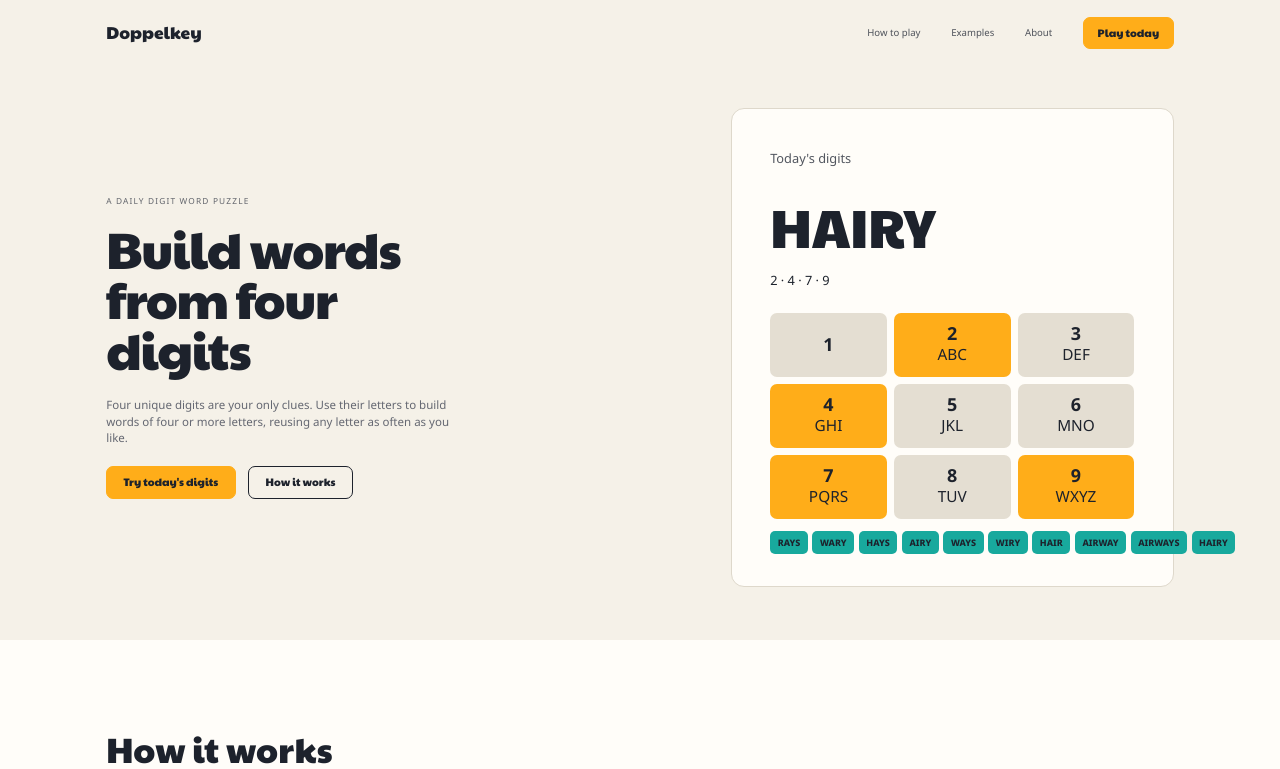
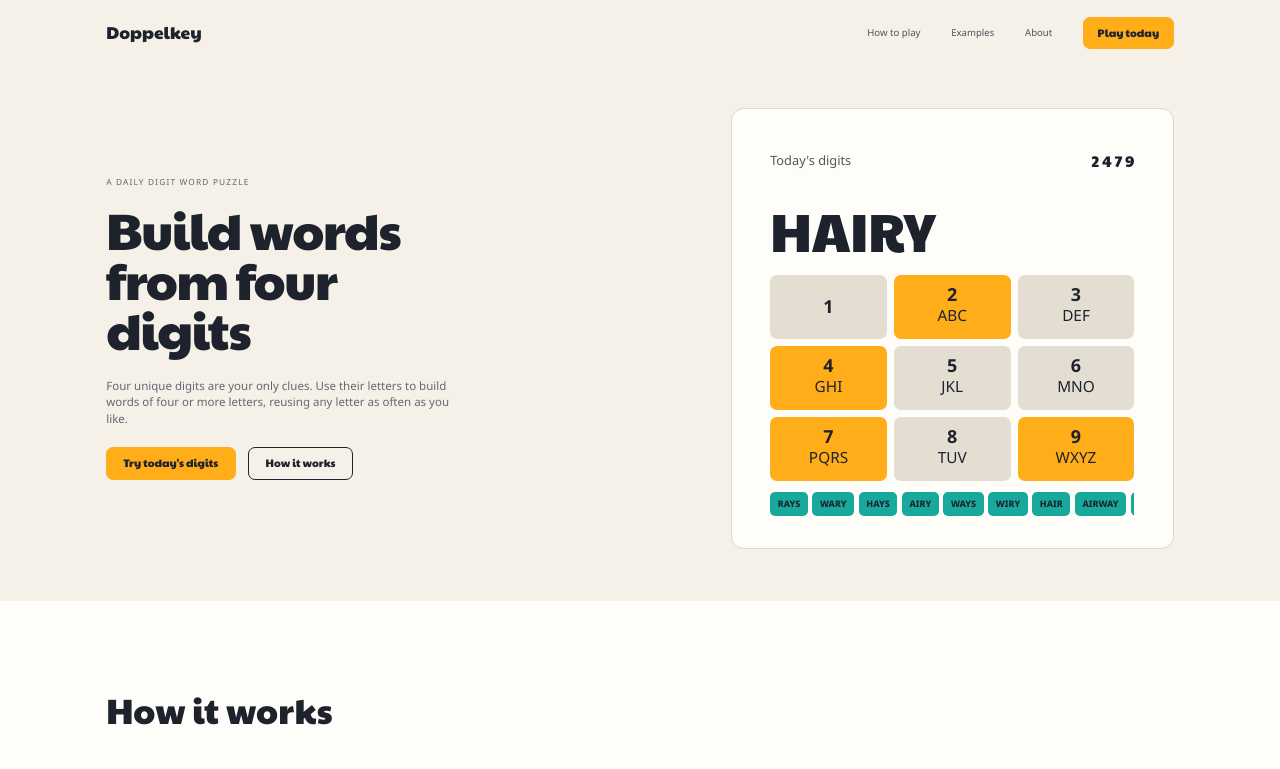
Before and after one commit to doppelkey/doppelkey.com, a Next.js app: page / in a window 1280 px wide. Shown: the top 769 px of the page. Built offline with nearby package versions, Linux system fonts and the light colour scheme.

Commit message:
style: better conveyer belt and reformat numpad

```diff
--- a/app/globals.css
+++ b/app/globals.css
@@ -126,6 +126,12 @@ h1 {
 .puzzle-meta {
   font-size: 1vw;
   color: #52565f;
+  margin: 0;
+}
+.puzzle-header {
+  display: flex;
+  align-items: center;
+  justify-content: space-between;
   margin-bottom: 2.4vw;
 }
 .puzzle-card h2 {
@@ -149,8 +155,9 @@ h1 {
   50% { opacity: 0; }
 }
 .key-summary {
-  margin: 0 0 1.8vw;
-  font-size: 1vw;
+  margin: 0;
+  font-size: 1.2vw;
+  font-family: var(--font-paytone-one), sans-serif;
 }
 .keypad {
   display: grid;
@@ -182,8 +189,9 @@ h1 {
   display: flex;
   align-items: center;
   flex-wrap: nowrap;
-  width: max-content;
-  min-width: 100%;
+  width: 100%;
+  min-width: 0;
+  overflow: hidden;
   gap: 0.35vw;
   margin-top: 0.9vw;
 }
@@ -375,8 +383,10 @@ h1 {
     padding: 6vw 6vw 5vw;
   }
   .puzzle-meta {
+    font-size: 2.4vw;
+  }
+  .puzzle-header {
     margin-bottom: 4vw;
-    font-size: 2.4vw;
   }
   .puzzle-card h2 {
     font-size: 11vw;
--- a/app/page.tsx
+++ b/app/page.tsx
@@ -78,12 +78,14 @@ function PuzzleCard() {
 
   return (
     <div className="puzzle-card" id="puzzle">
-      <div className="puzzle-meta">Today's digits</div>
+      <div className="puzzle-header">
+        <div className="puzzle-meta">Today's digits</div>
+        <p className="key-summary">2 4 7 9</p>
+      </div>
       <h2 className="typing-word" aria-live="polite">
         {typedWord}
         <span className="typing-caret" aria-hidden="true" />
       </h2>
-      <p className="key-summary">2 · 4 · 7 · 9</p>
       <div className="keypad">
         {keys.map(([number, letters]) => (
           <div
@@ -185,7 +187,7 @@ export default function Home() {
             </p>
           </div>
           <div className="word-example">
-            <strong>2 · 4 · 7 · 9</strong>
+            <strong>2 4 7 9</strong>
             <div className="word-list">
               <span>AIRY</span>
               <span>WAYS</span>
```
